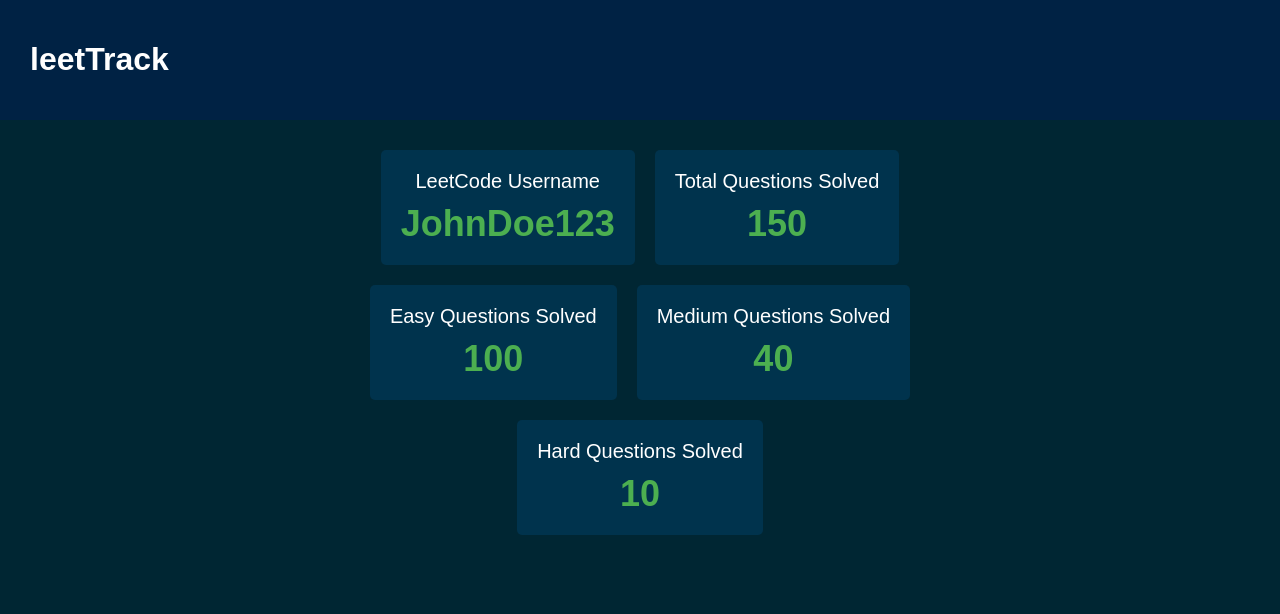
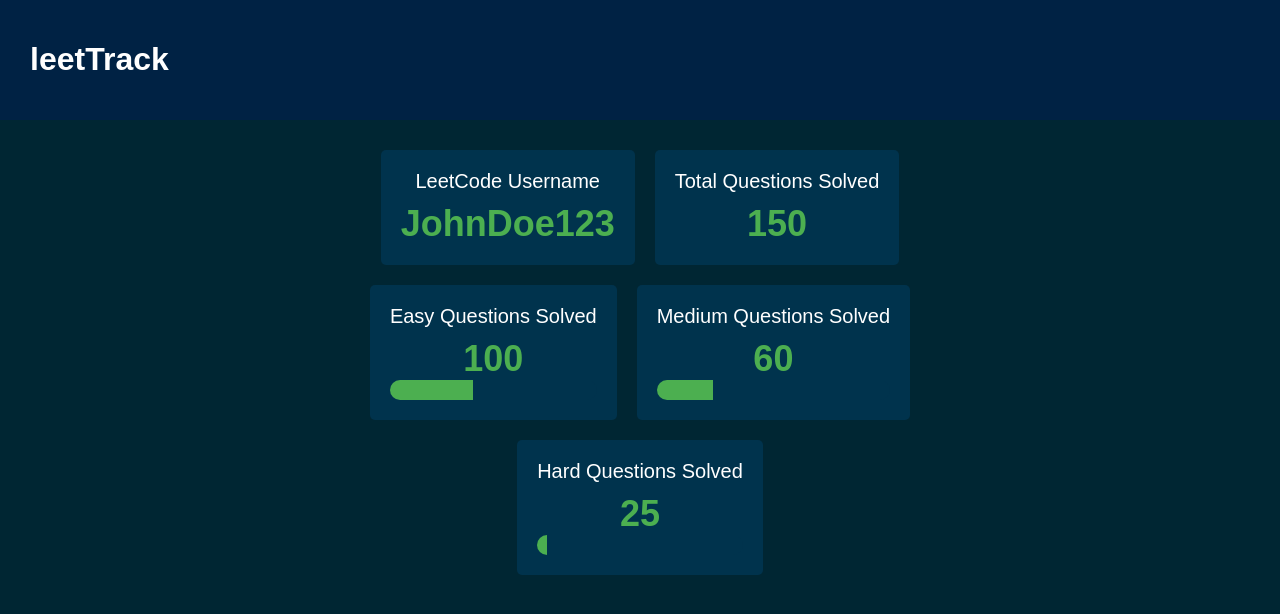
Before and after one commit to meSangeet/leetTrack, a website: page profile.html in a window 1280 px wide. Drawn offline with Linux system fonts and the light colour scheme.

Commit message:
added progress bar in the profile section

```diff
--- a/profile.html
+++ b/profile.html
@@ -58,6 +58,20 @@
       color: #4CAF50;
       font-weight: bold;
     }
+
+    .progress-bar {
+      width: 100%;
+      height: 20px;
+      background-color: #00334d;
+      border-radius: 10px;
+      overflow: hidden;
+    }
+
+    .progress-bar-fill {
+      height: 100%;
+      background-color: #4CAF50;
+      transition: width 0.5s ease-in-out;
+    }
   </style>
   <meta name="viewport" content="width=device-width, initial-scale=1.0">
 </head>
@@ -79,14 +93,23 @@
       <div class="stat">
         <div class="stat-title">Easy Questions Solved</div>
         <div class="stat-value">100</div>
+        <div class="progress-bar">
+          <div class="progress-bar-fill" style="width: 40%;"></div>
+        </div>
       </div>
       <div class="stat">
         <div class="stat-title">Medium Questions Solved</div>
-        <div class="stat-value">40</div>
+        <div class="stat-value">60</div>
+        <div class="progress-bar">
+          <div class="progress-bar-fill" style="width: 24%;"></div>
+        </div>
       </div>
       <div class="stat">
         <div class="stat-title">Hard Questions Solved</div>
-        <div class="stat-value">10</div>
+        <div class="stat-value">25</div>
+        <div class="progress-bar">
+          <div class="progress-bar-fill" style="width: 5%;"></div>
+        </div>
       </div>
     </div>
   </main>
```
